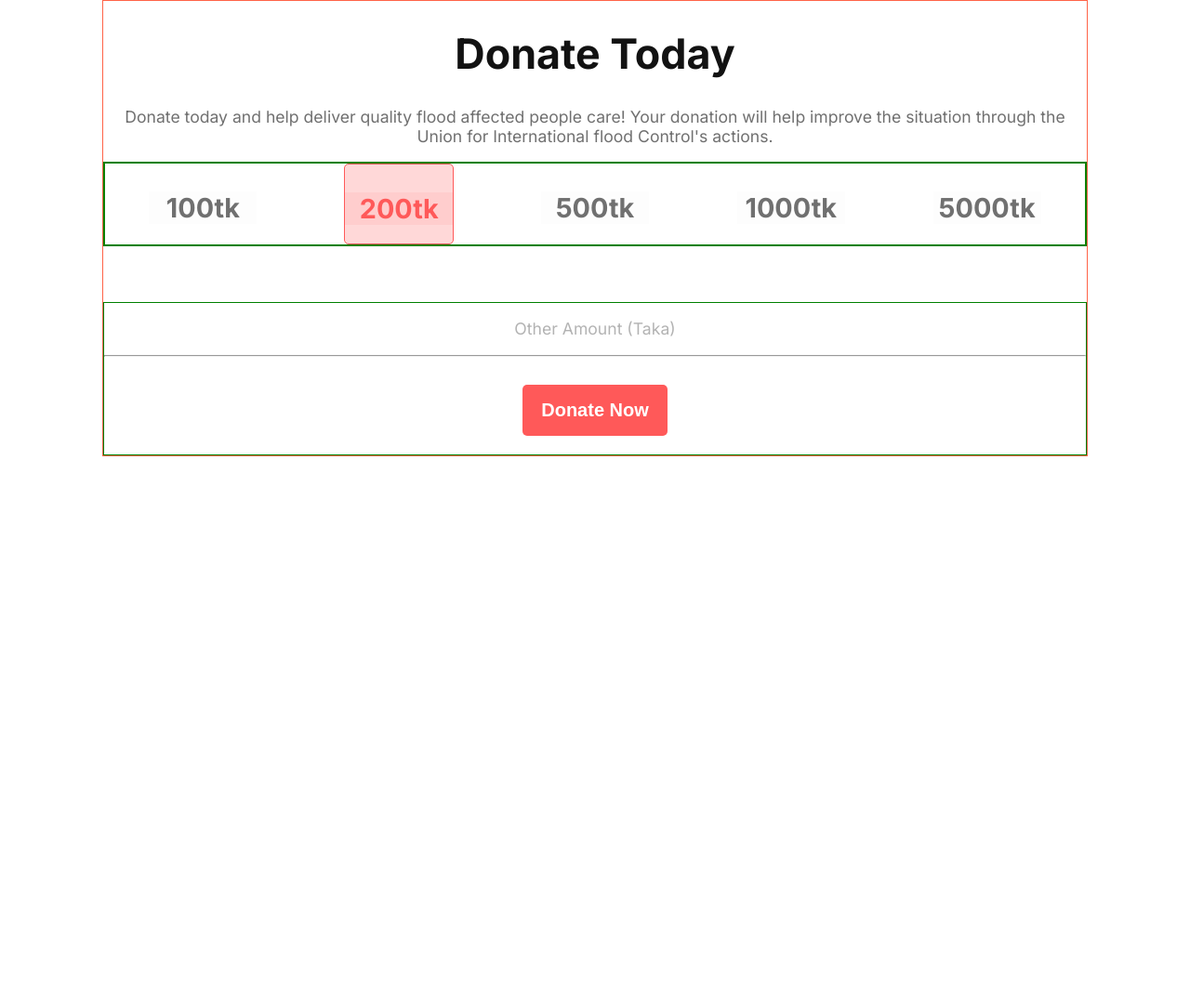
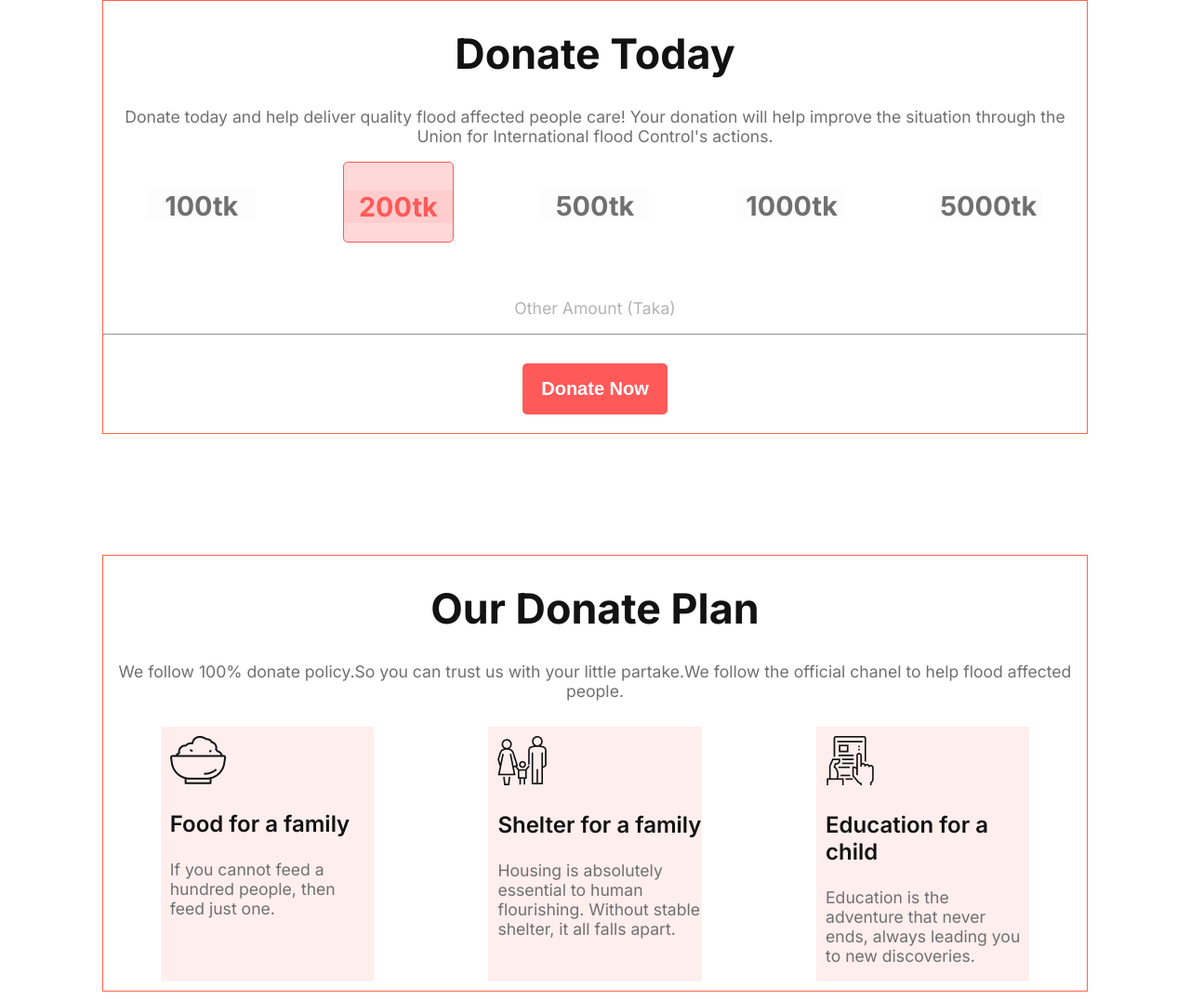
Before and after one commit to mohammaduzzal/donate-today, a plain HTML site: page index.html in a window 1280 px wide. Shown: the part 545-1620 px from the top of the page at 93% size. Before the commit the page ends 1044 px from the top, so only its background shows below. Drawn offline with Linux system fonts and the light colour scheme.

Commit message:
added the plan section

```diff
--- a/index.html
+++ b/index.html
@@ -54,6 +54,40 @@
 
         </div>
 
+        <div class="plan">
+            <h1 class="donate-title color-2">Our Donate Plan</h1>
+            <p class="donate-text color-3">We follow 100% donate policy.So you can trust us with your little partake.We follow the official chanel to help flood affected people. </p>
+            <div class="plan-container">
+                <div class="plan-card">
+                    <div>
+                        <img src="icons/food.png" alt="">
+                    </div>
+                    <h3 class="plan-card-title color-2">Food for a family</h3>
+                    <p class="plan-card-text color-3">If you cannot feed a hundred people, then feed just one.</p>
+
+                </div>
+                <div class="plan-card">
+                    <div>
+                        <img src="icons/shelter.png" alt="">
+                    </div>
+                    <h3 class="plan-card-title color-2">Shelter for a family</h3>
+                    <p class="plan-card-text color-3">Housing is absolutely essential to human flourishing. Without stable shelter, it all falls apart.</p>
+
+                </div>
+                <div class="plan-card">
+                    <div>
+                        <img src="icons/Frame-1.png" alt="">
+                    </div>
+                    <h3 class="plan-card-title color-2">Education for a child</h3>
+                    <p class="plan-card-text color-3">Education is the adventure that never ends, always leading you to new discoveries.</p>
+
+                </div>
+
+            </div>
+
+        </div>
+
+
     </main>
 
     <footer></footer>
--- a/styles/responsive.css
+++ b/styles/responsive.css
@@ -16,6 +16,10 @@
         width: 45%;
         height: 100px;
     }
+    .plan-container{
+        grid-template-columns: repeat(1, 1fr);
+        gap: 10px;
+    }
 
 
 }
--- a/styles/style.css
+++ b/styles/style.css
@@ -84,7 +84,7 @@
 
   }
   .donate-container{
-    border: 2px solid green;
+    /* border: 2px solid green; */
     display: grid;
     grid-template-columns: repeat(5, 1fr);
 
@@ -114,10 +114,47 @@
 
   /* other-amount css starts */
   .other-amount{
-    border: 1px solid green;
+    /* border: 1px solid green; */
     margin-top: 60px;
   }
   /* other-amount css ends */
+
+  /* plan css starts */
+  .plan{
+    border: 1px solid tomato;
+    margin-top: 130px;
+  }
+  .plan-container{
+    /* border: 2px solid green; */
+    display: grid;
+    grid-template-columns: repeat(3, 1fr);
+  }
+  .plan-card{
+    /* border: 1px solid darkred; */
+    background-color: rgba(255, 89, 89, 0.1);
+    width: 65%;
+    display: block;
+    margin: 0 auto;
+    margin-top: 10px;
+    margin-bottom: 10px;
+  }
+  .plan-card-title{
+    font-size: 1.5rem;
+    font-weight: 600;
+    margin-left: 10px;
+  }
+  .plan-card-text{
+    font-size: 1.1rem;
+    font-weight: 400;
+    margin-left: 10px;
+
+  }
+  .plan-card img{
+    margin-top: 10px;
+    margin-left: 10px;
+  }
+
+  /* plan css ends */
 
 
 
```
Also changed, not shown: icons/blood.svg (deleted), icons/bus.svg (deleted), icons/clothes.svg (deleted), icons/icon11.svg (deleted), icons/icon13.svg (deleted), icons/icon4.svg (deleted), icons/icon5.svg (deleted), icons/icon6.svg (deleted), icons/icon7.svg (deleted), icons/icon8.svg (deleted), icons/icon9.svg (deleted), icons/medicine.svg (deleted).
